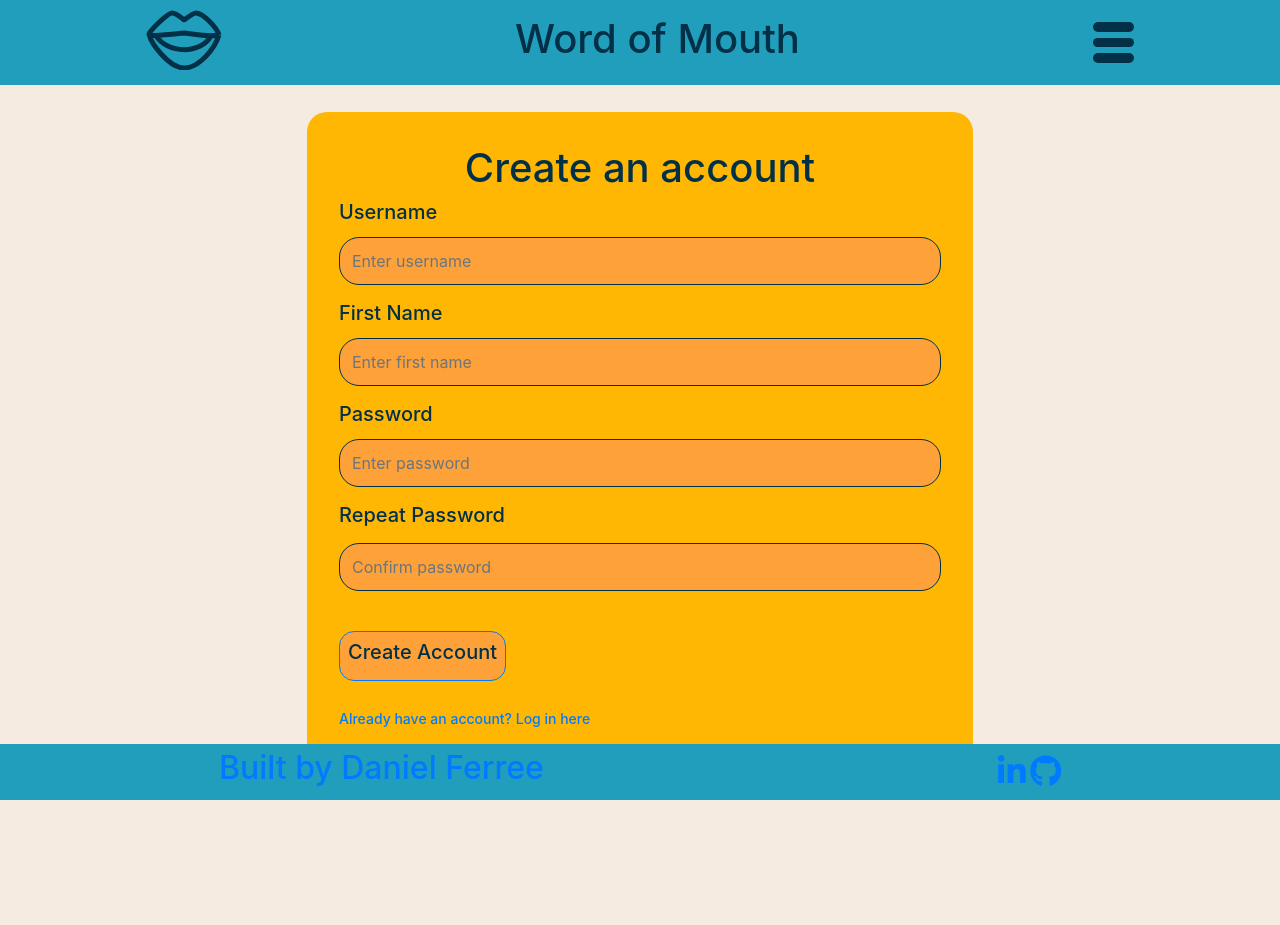
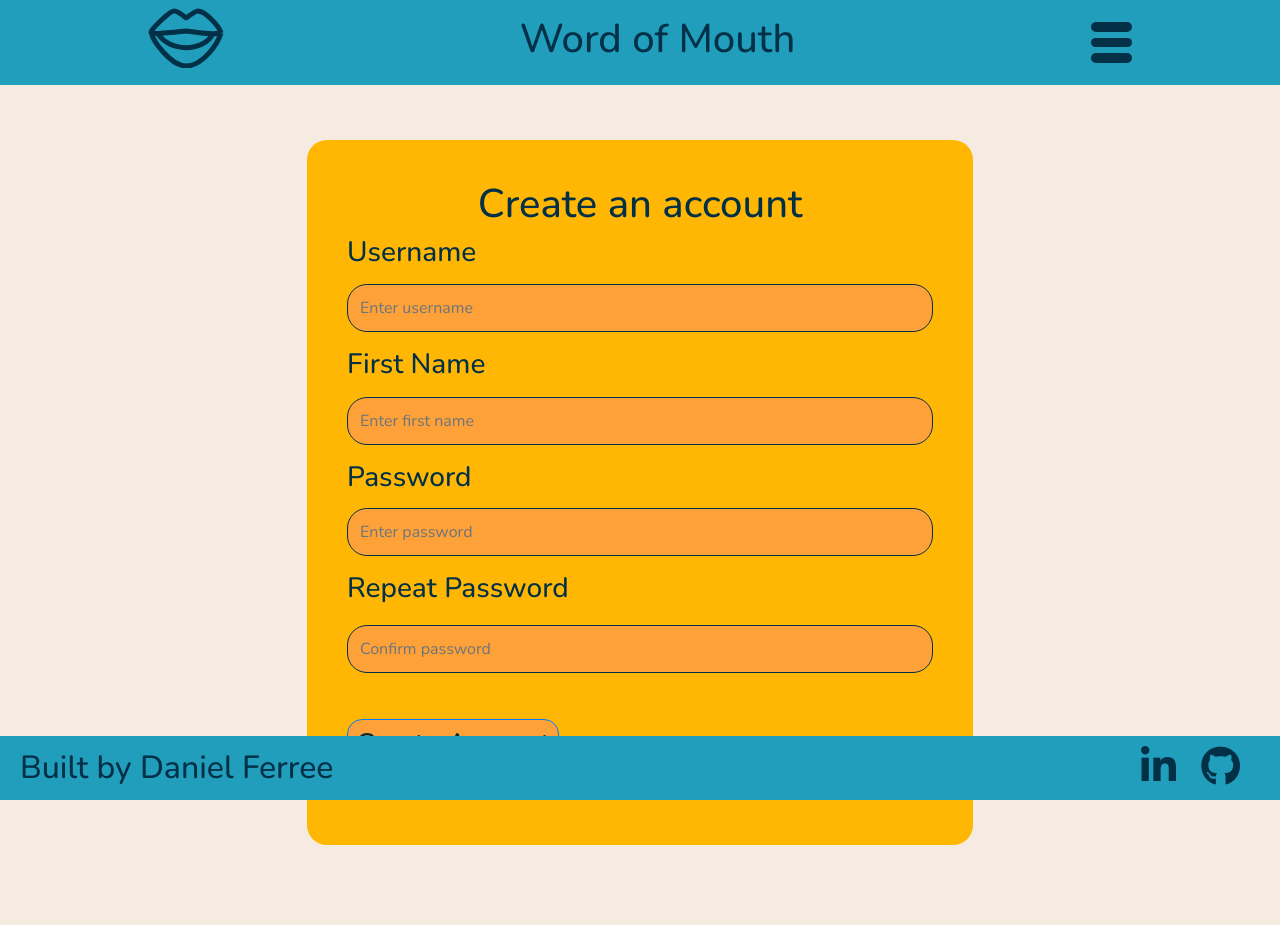
Before and after one commit to dferree/WordOfMouth, a Flask app: page /sign-up in a window 1280 px wide. Before the commit the page ends 800 px from the top, so only its background shows below. Run offline with Flask 3, Linux system fonts and the light colour scheme; some libraries are stand-ins or nearby versions.

Commit message:
bottom navbar styling

```diff
--- a/website/static/components/activity-card.scss
+++ b/website/static/components/activity-card.scss
@@ -170,7 +170,7 @@
   }
 
   .category-card {
-    width: 50em;
+    width: 40em;
     margin-left: 0; // Adjusting margin for smaller screens
   }
 }
@@ -181,7 +181,7 @@
   }
 
   .category-card {
-    width: 46em;
+    width: 40em;
     margin-left: 0; // Adjusting margin for smaller screens
   }
   .sidebar {
@@ -195,7 +195,7 @@
   }
 
   .category-card {
-    width: 46em;
+    width: 40em;
     margin-left: 0; // Adjusting margin for smaller screens
   }
 }
--- a/website/static/components/home.scss
+++ b/website/static/components/home.scss
@@ -1,4 +1,5 @@
 @import "_include-media.scss";
+@import url('https://fonts.googleapis.com/css2?family=Nunito:ital@0;1&display=swap');
 
 .container{
     padding-top: 6em;
--- a/website/static/components/index.scss
+++ b/website/static/components/index.scss
@@ -3,8 +3,21 @@
 @import "activity-card.scss";
 @import "home.scss";
 @import "forms.scss";
+@import url('https://fonts.googleapis.com/css2?family=Nunito:ital@0;1&display=swap');
 
-body {background-color: #F5EBE0;
+
+// <uniquifier>: Use a unique and descriptive class name
+
+.nunito {
+    font-family: "Nunito", sans-serif;
+    font-optical-sizing: auto;
+    font-weight: 400;
+    font-style: normal;
+  }
+
+  body {
+    background-color: #F5EBE0;
     color: #023047;
     font-size: calc(15px + 0.390625vw);
-}
+    font-family:Arial, Helvetica, sans-serif;
+  }
--- a/website/static/components/navbar.scss
+++ b/website/static/components/navbar.scss
@@ -25,20 +25,6 @@
     @include media(">=tablet") {
         height: 85px;
     }
-}
-
-.nav-wom-bottom{
-    justify-content: space-around;
-    align-items: center;
-    display: flex;
-    background-color: #219EBC;
-    bottom: 0;
-    left: 0;
-    width: 100%;
-     /* Ensure the navbar is above other content */
-    position: fixed;
-    margin-top: 5em;
-    z-index: 1000;
 }
 
 .nav-logo-btn {
@@ -105,3 +91,30 @@
 .dropdown-divider {
     border-top: 1px solid #023047;
 }
+
+
+.nav-wom-bottom{
+    justify-content: space-between;
+    align-items: center;
+    display: flex;
+    background-color: #219EBC;
+    bottom: 0;
+    left: 0;
+    width: 100%;
+     /* Ensure the navbar is above other content */
+    position: fixed;
+    margin-top: 5em;
+    z-index: 1000;
+    padding: 0.5em 1em 0.5em 1em;
+    color: #023047;
+
+    h2 {
+        margin-bottom: 0;
+    }
+    a {
+        color: #023047;
+    }
+    .social-links a{
+        margin-right: 1em
+    }
+}
--- a/website/static/index.js
+++ b/website/static/index.js
@@ -74,3 +74,17 @@
 
     lastScrollTop = currentScroll;
 });
+
+$(document).ready(function(){
+    $('[data-toggle="tooltip"]').tooltip({ trigger: "hover" });
+  });
+
+  $(document).ready(function(){
+    // Initialize Bootstrap tooltips
+    $('[data-toggle="tooltip"]').tooltip();
+
+    // Hide tooltip when dropdown is shown
+    $('.cat-toggler').on('show.bs.dropdown', function () {
+        $('[data-toggle="tooltip"]').tooltip('hide');
+    });
+});
--- a/website/static/styles/activity-card.css
+++ b/website/static/styles/activity-card.css
@@ -167,7 +167,7 @@
     display: block;
   }
   .category-card {
-    width: 50em;
+    width: 40em;
     margin-left: 0;
   }
 }
@@ -176,7 +176,7 @@
     margin-left: 10em;
   }
   .category-card {
-    width: 46em;
+    width: 40em;
     margin-left: 0;
   }
   .sidebar {
@@ -188,7 +188,7 @@
     margin-left: 10%;
   }
   .category-card {
-    width: 46em;
+    width: 40em;
     margin-left: 0;
   }
 }
--- a/website/static/styles/home.css
+++ b/website/static/styles/home.css
@@ -1,3 +1,4 @@
+@import url("https://fonts.googleapis.com/css2?family=Nunito:ital@0;1&display=swap");
 .container {
   padding-top: 6em;
   display: flex;
--- a/website/static/styles/index.css
+++ b/website/static/styles/index.css
@@ -1,203 +1,24 @@
-.nav-wom {
-  height: 5rem;
-  display: flex;
-  background-color: red;
-  justify-content: space-around;
-  align-items: center;
-}
-@media (max-width: 767px) {
-  .nav-wom {
-    background-color: #219EBC;
-    justify-content: space-around;
-    align-items: center;
-  }
-}
+@import "navbar.scss";
+@import "_include-media.scss";
+@import "activity-card.scss";
+@import "home.scss";
+@import "forms.scss";
+@import url('https://fonts.googleapis.com/css2?family=Nunito:ital@0;1&display=swap');
 
-.nav-logo-btn {
-  background: url("/static/media/nav-button-phone.svg");
-  background-position: center;
-  background-size: contain; /* or background-size: cover; */
-  border: none;
-}
-@media (max-width: 767px) {
-  .nav-logo-btn {
-    width: 51px;
-    height: 40px;
-  }
-}
 
-.nav-logo-btn:focus,
-.nav-logo-btn:active {
-  outline: none;
-  border: none; /* Add this to remove any border as well */
-}
 
-.nav-menu-button {
-  display: inline-block;
-  cursor: pointer;
-}
-.nav-menu-button .bar1, .nav-menu-button .bar2, .nav-menu-button .bar3 {
-  width: 41px;
-  height: 9.6px;
-  background-color: #023047;
-  margin: 6px 0;
-  transition: 0.4s;
-  border-radius: 20px;
-}
-.nav-menu-button .change .bar1 {
-  transform: translate(0, 11px) rotate(-45deg);
-}
-.nav-menu-button .change .bar2 {
-  opacity: 0;
-}
-.nav-menu-button .change .bar3 {
-  transform: translate(0, -11px) rotate(45deg);
-}
-
-.nav-menu-button:focus,
-.nav-menu-button:active {
-  outline: none;
-  border: none; /* Add this to remove any border as well */
-}
-
-.dropdown-menu {
-  background-color: #219EBC;
-}
-
-.dropdown-divider {
-  border-top: 1px;
-  border: solid;
-  border-top: #023047;
-}
-
-.category-card {
-  border-radius: 20px;
-  background-color: #FFB703;
-  margin-bottom: 2rem;
-  margin-bottom: 2rem;
-}
-.category-card .dropdown-menu {
-  width: 200px;
-}
-.category-card .activity-card {
-  background-color: #FB8500;
-  margin: 10px;
-  border-radius: 20px;
-  padding: 10px;
-}
-.category-card .activity-title {
-  background-color: #FB8500;
-  border-radius: 20px;
-}
-.category-card .category-heading {
-  background-color: #FB8500;
-  border-top-right-radius: 20px;
-  border-top-left-radius: 20px;
-  height: 44px;
-  display: flex;
-  justify-content: space-evenly;
-}
-.category-card .category-icon {
-  align-self: center;
-}
-.category-card .category-card-title {
-  background-color: #FB8500;
-}
-@media (max-width: 767px) {
-  .category-card {
-    background-color: #FFB703;
-  }
-  .category-card .category-card-title {
-    align-self: center;
-  }
-  .category-card .activity-type {
-    background-color: #FFB703;
-  }
-  .category-card .activity-description {
-    background-color: #FFB703;
-  }
-}
-
-@media (max-width: 767px) {
-  .container {
-    display: flex;
-    flex-direction: column;
-    align-items: center;
-  }
-  .home-logo {
-    margin-top: 94px;
-    width: 204px;
-    height: 126px;
-    background: url("/static/media/home-logo-phone.svg");
-  }
-  .home-greeting {
-    margin: 34px;
-  }
-  .home-actions h3 {
-    margin-bottom: 0;
-  }
-  .home-actions h4 {
-    margin-bottom: 10px;
-  }
-}
-.form-container {
-  background-color: #FFB703;
-  width: 90%;
-  margin-top: 25px;
-  border-radius: 20px;
-  padding: 5% 5% 0% 5%;
-}
-.form-container h3 {
-  font-size: 20px;
-  margin-bottom: 5%;
-}
-.form-container label {
-  font-size: 16px;
-}
-.form-container .form-control {
-  background: #FDA138;
-  border-radius: 20px;
-  height: 40px;
-  border-color: #023047;
-}
-.form-container .btn-primary {
-  border-radius: 20px;
-  height: 40px;
-  font-size: 16px;
-  background-color: #FDA138;
-  color: #023047;
-  padding: 5%;
-  line-height: 10px; /* Match the height of the button */
-  display: flex;
-  justify-content: center;
-}
-.form-container .already {
-  margin-top: 5%;
+.nunito {
+    font-family: "Nunito", sans-serif;
+    font-optical-sizing: auto;
+    font-weight: 400;
+    font-style: normal;
   }
 
   body {
     background-color: #F5EBE0;
     color: #023047;
+    font-size: calc(15px + 0.390625vw);
+    font-family: "Nunito", sans-serif;
   }
 
-html {
-  font-size: 16px;
-}
-@media (max-width: 767px) {
-  html {
-    font-size: 12px;
-  }
-  html h1 {
-    font-size: 2.5rem;
-  }
-  html h2 {
-    font-size: 2rem;
-  }
-  html h3 {
-    font-size: 1.5rem;
-    margin-bottom: 0;
-  }
-  html h4 {
-    font-size: 1rem;
-  }
-}/*# sourceMappingURL=index.css.map */
+  /*# sourceMappingURL=index.css.map */
--- a/website/static/styles/navbar.css
+++ b/website/static/styles/navbar.css
@@ -24,20 +24,6 @@
   .nav-wom {
     height: 85px;
   }
-}
-
-.nav-wom-bottom {
-  justify-content: space-around;
-  align-items: center;
-  display: flex;
-  background-color: #219EBC;
-  bottom: 0;
-  left: 0;
-  width: 100%;
-  /* Ensure the navbar is above other content */
-  position: fixed;
-  margin-top: 5em;
-  z-index: 1000;
 }
 
 .nav-logo-btn {
@@ -101,4 +87,29 @@
 
 .dropdown-divider {
   border-top: 1px solid #023047;
+}
+
+.nav-wom-bottom {
+  justify-content: space-between;
+  align-items: center;
+  display: flex;
+  background-color: #219EBC;
+  bottom: 0;
+  left: 0;
+  width: 100%;
+  /* Ensure the navbar is above other content */
+  position: fixed;
+  margin-top: 5em;
+  z-index: 1000;
+  padding: 0.5em 1em 0.5em 1em;
+  color: #023047;
+}
+.nav-wom-bottom h2 {
+  margin-bottom: 0;
+}
+.nav-wom-bottom a {
+  color: #023047;
+}
+.nav-wom-bottom .social-links a {
+  margin-right: 1em;
 }/*# sourceMappingURL=navbar.css.map */
--- a/website/templates/activities.html
+++ b/website/templates/activities.html
@@ -116,10 +116,10 @@
     </div>
 
     <nav class="nav-wom-bottom" id="nav-wom-bottom">
-        <a class="navbar-brand" href="#"><h2>Built by Daniel Ferree</h2></a>
+        <a class="portfolio-link" href="https://codeferree.co.uk/" data-toggle="tooltip" title="Visit Daniel Ferree's Portfolio" target="_blank"><h2>Built by Daniel Ferree</h2></a>
         <div class="social-links">
-          <a href="https://www.linkedin.com/in/dferree/"><i class="fa-brands fa-linkedin-in fa-2x"></i></a>
-          <a href="https://github.com/dferree"><i class="fa-brands fa-github fa-2x"></i></a>
+            <a href="https://www.linkedin.com/in/dferree/" data-toggle="tooltip" title="LinkedIn" target="_blank"><i class="fa-brands fa-linkedin-in fa-2x"></i></a>
+            <a href="https://github.com/dferree" data-toggle="tooltip" title="GitHub" target="_blank"><i class="fa-brands fa-github fa-2x"></i></a>
         </div>
       </nav>
 
--- a/website/templates/base.html
+++ b/website/templates/base.html
@@ -14,6 +14,9 @@
       href="https://stackpath.bootstrapcdn.com/font-awesome/4.7.0/css/font-awesome.min.css"
       crossorigin="anonymous"
     />
+    <link rel="preconnect" href="https://fonts.googleapis.com">
+    <link rel="preconnect" href="https://fonts.gstatic.com" crossorigin>
+    <link href="https://fonts.googleapis.com/css2?family=Nunito:ital,wght@0,200..1000;1,200..1000&display=swap" rel="stylesheet">
     <link rel="stylesheet" href="{{ url_for('static', filename='styles/index.css') }}">
     <!-- remove when component styling complete and compiled on index  -->
     <link rel="stylesheet" href="{{ url_for('static', filename='styles/navbar.css') }}">
@@ -22,12 +25,15 @@
     <link rel="stylesheet" href="{{ url_for('static', filename='styles/sign_up.css') }}">
     <title>{% block title %}Home{% endblock %}</title>
   </head>
+
+
   <body>
     <script src="https://kit.fontawesome.com/af746f2538.js" crossorigin="anonymous"></script>
 
     <nav class="nav-wom">
+      <div data-toggle="tooltip" title="View Categories">
       <div class="cat-toggler">
-        <button class="nav-logo-btn" type="button" id="cat-dropdownMenuButton" data-toggle="dropdown" aria-haspopup="true" aria-expanded="false">
+        <button class="nav-logo-btn" type="button" id="cat-dropdownMenuButton" title="View Categories" data-toggle="dropdown" aria-haspopup="true" aria-expanded="false">
         </button>
         <div class="dropdown-menu cat" aria-labelledby="cat-dropdownMenuButton">
           {% if user.is_authenticated %}
@@ -69,6 +75,7 @@
         </div>
       </div>
 
+    </div>
       <div> <h1> Word of Mouth </h1></div>
 
       <div class="nav-menu-button">
--- a/website/templates/edit_activity.html
+++ b/website/templates/edit_activity.html
@@ -67,10 +67,10 @@
     </div>
 
     <nav class="nav-wom-bottom" id="nav-wom-bottom">
-        <a class="navbar-brand" href="#"><h2>Built by Daniel Ferree</h2></a>
+        <a class="portfolio-link" href="https://codeferree.co.uk/" data-toggle="tooltip" title="Visit Daniel Ferree's Portfolio" target="_blank"><h2>Built by Daniel Ferree</h2></a>
         <div class="social-links">
-          <a href="https://www.linkedin.com/in/dferree/"><i class="fa-brands fa-linkedin-in fa-2x"></i></a>
-          <a href="https://github.com/dferree"><i class="fa-brands fa-github fa-2x"></i></a>
+            <a href="https://www.linkedin.com/in/dferree/" data-toggle="tooltip" title="LinkedIn" target="_blank"><i class="fa-brands fa-linkedin-in fa-2x"></i></a>
+            <a href="https://github.com/dferree" data-toggle="tooltip" title="GitHub" target="_blank"><i class="fa-brands fa-github fa-2x"></i></a>
         </div>
       </nav>
 {% endblock %}
--- a/website/templates/login.html
+++ b/website/templates/login.html
@@ -32,10 +32,10 @@
 </div>
 
 <nav class="nav-wom-bottom" id="nav-wom-bottom">
-  <a class="navbar-brand" href="#"><h2>Built by Daniel Ferree</h2></a>
+  <a class="portfolio-link" href="https://codeferree.co.uk/" data-toggle="tooltip" title="Visit Daniel Ferree's Portfolio" target="_blank"><h2>Built by Daniel Ferree</h2></a>
   <div class="social-links">
-    <a href="https://www.linkedin.com/in/dferree/"><i class="fa-brands fa-linkedin-in fa-2x"></i></a>
-    <a href="https://github.com/dferree"><i class="fa-brands fa-github fa-2x"></i></a>
+      <a href="https://www.linkedin.com/in/dferree/" data-toggle="tooltip" title="LinkedIn" target="_blank"><i class="fa-brands fa-linkedin-in fa-2x"></i></a>
+      <a href="https://github.com/dferree" data-toggle="tooltip" title="GitHub" target="_blank"><i class="fa-brands fa-github fa-2x"></i></a>
   </div>
 </nav>
   {% endblock %}
--- a/website/templates/sign_up.html
+++ b/website/templates/sign_up.html
@@ -54,10 +54,10 @@
   </div>
 
   <nav class="nav-wom-bottom" id="nav-wom-bottom">
-    <a class="navbar-brand" href="#"><h2>Built by Daniel Ferree</h2></a>
+    <a class="portfolio-link" href="https://codeferree.co.uk/" data-toggle="tooltip" title="Visit Daniel Ferree's Portfolio" target="_blank"><h2>Built by Daniel Ferree</h2></a>
     <div class="social-links">
-      <a href="https://www.linkedin.com/in/dferree/"><i class="fa-brands fa-linkedin-in fa-2x"></i></a>
-      <a href="https://github.com/dferree"><i class="fa-brands fa-github fa-2x"></i></a>
+        <a href="https://www.linkedin.com/in/dferree/" data-toggle="tooltip" title="LinkedIn" target="_blank"><i class="fa-brands fa-linkedin-in fa-2x"></i></a>
+        <a href="https://github.com/dferree" data-toggle="tooltip" title="GitHub" target="_blank"><i class="fa-brands fa-github fa-2x"></i></a>
     </div>
   </nav>
 {% endblock %}
```
Also changed, not shown: website/templates/add_activity.html (+4 -4 lines), website/templates/home.html (+7 -6 lines), 2 other files. Lines whose indentation alone changed are shown as unchanged.
